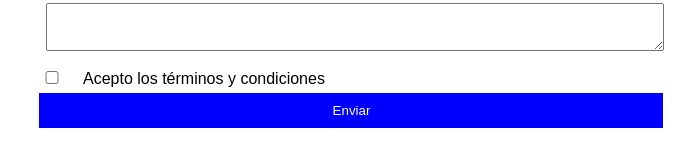
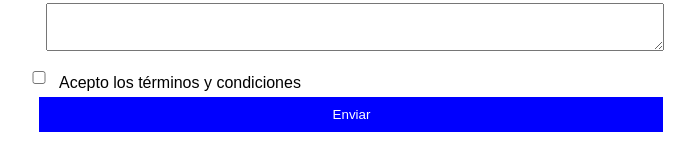
Before and after one commit to daniel2002ccr/DIW, a plain HTML site: page FlexBox-Varios/4.FormularioResponsiveFlexbox/src/index.html in a window 1280 px wide. Shown: the part 492-652 px from the top of the page, without its empty margins (321-1018 px from the left). Drawn offline with Linux system fonts and the light colour scheme.

Commit message:
[FIX] Formulario corregido

```diff
--- a/FlexBox-Varios/4.FormularioResponsiveFlexbox/css/estilos.css
+++ b/FlexBox-Varios/4.FormularioResponsiveFlexbox/css/estilos.css
@@ -65,9 +65,7 @@ button {
         align-items: flex-start;
     }
 
-    .nombre,
-    .email,
-    .ciudad {
+    .nombre, .email, .ciudad {
         width: 48%;
         margin-right: 12%;
     }
@@ -85,19 +83,21 @@ button {
     }
 }
 
-#terminos {
-    margin-left: 4em;
-    width: auto;
-    margin-top: -1.5em;
-}
-
-#aceptarTerminos {
-    margin-left: -20em;
-    margin-top: 10px;
-}
 
 @media screen and (max-width: 901px) {
     .formulario {
         flex-direction: column;
     }
 }
+
+
+#terminos {
+    margin-left: 40px;
+    width: auto;
+    margin-top: -20px;
+}
+
+#aceptarTerminos {
+    margin-left: -280px;
+    margin-top: 10px;
+}
```
